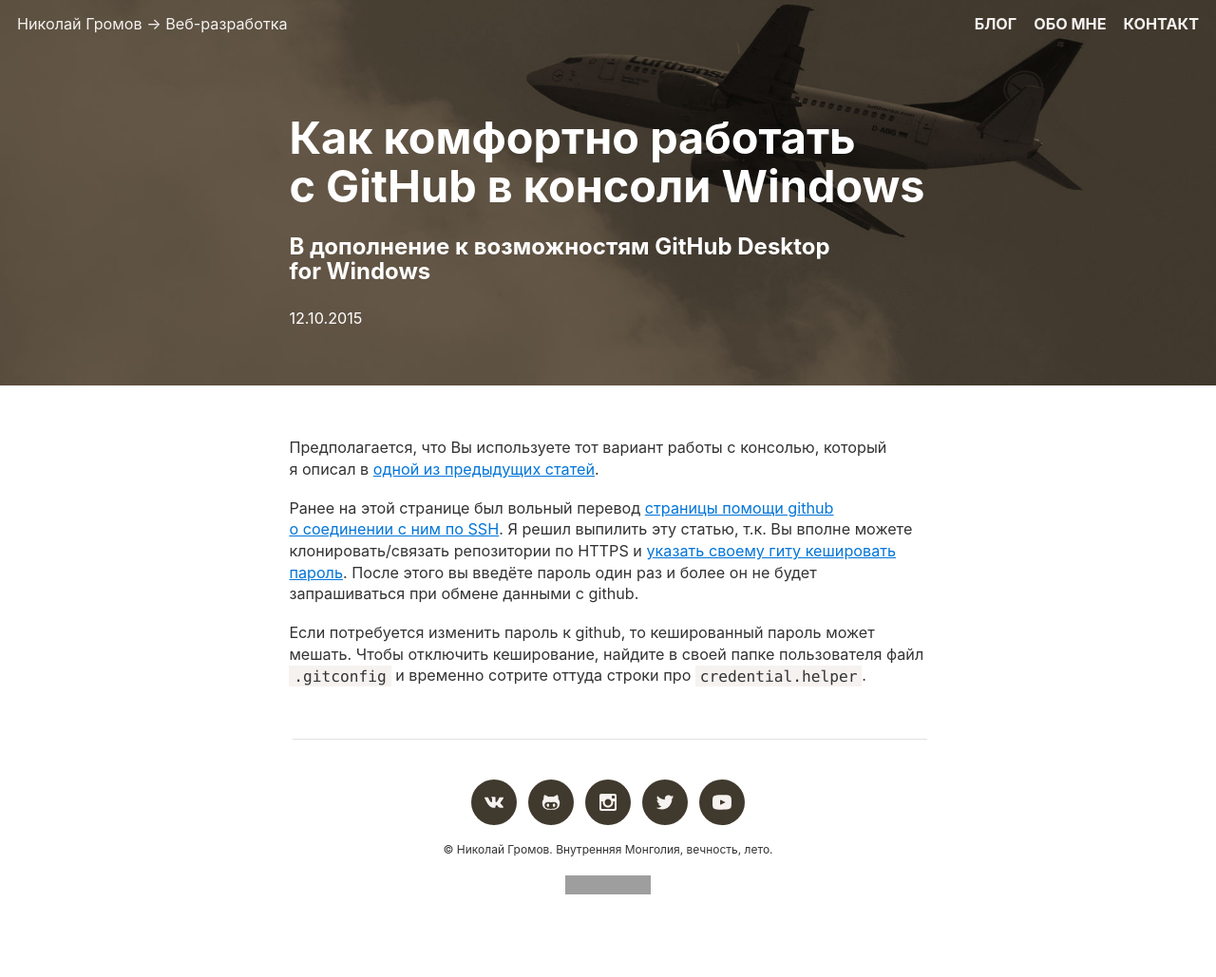
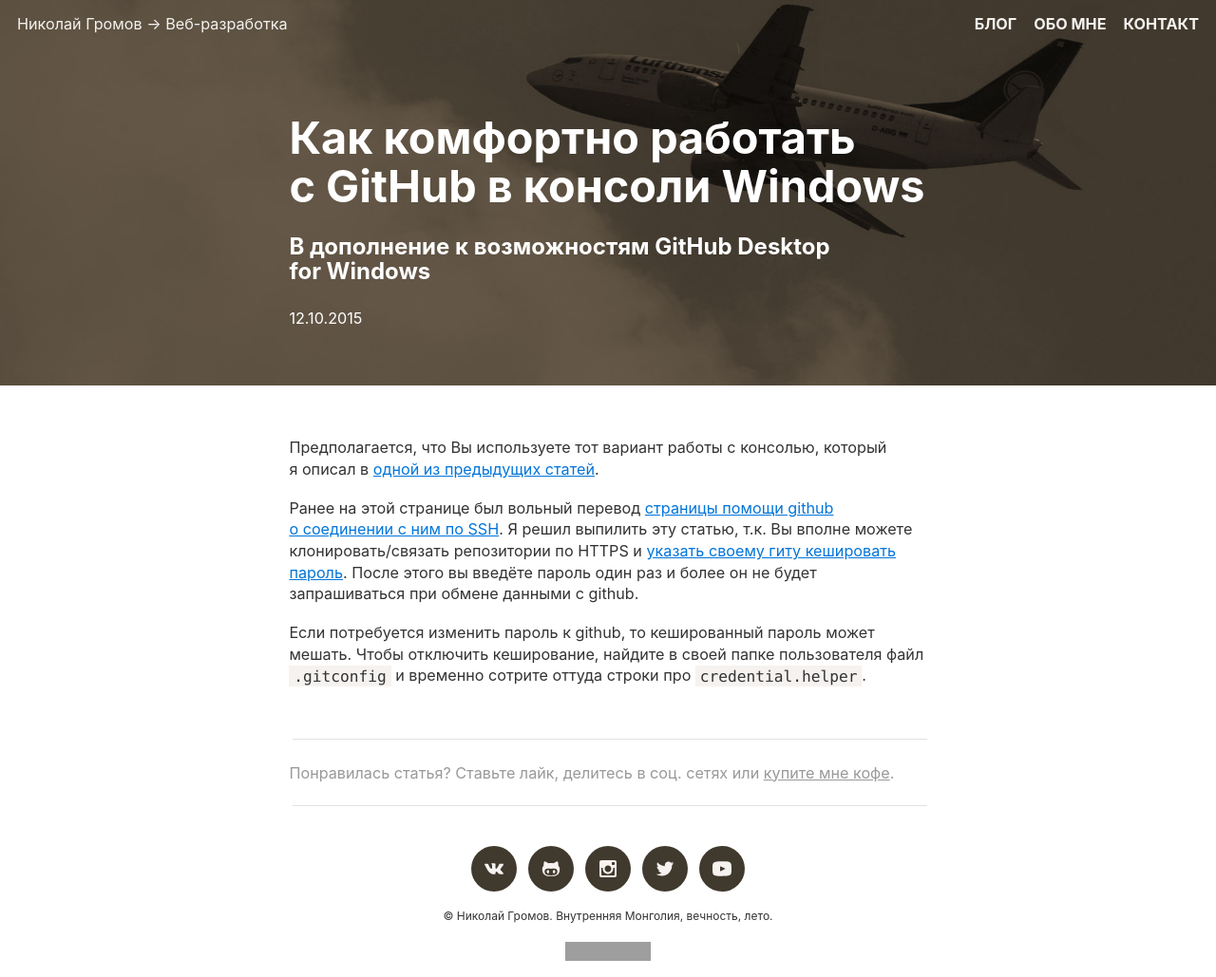
Before and after one commit to nicothin/nicothin.github.io, a Jekyll site: the page built from _posts/2015-10-12-kak-komfortno-rabotat-s-github-v-konsoli-windows.md, in a window 1280 px wide. Shown: the whole page at 95% size. Built offline with Jekyll 4.4.1, drawn with Linux system fonts in a browser that asks for light colours; comment, search, counter and statistics services are not loaded; before the commit the page ends 958 px from its top, so only the background shows below that; grey boxes are pictures that could not be loaded.

Commit message:
Статьи: добавил призыв лайкнуть и купить кофе

```diff
--- a/_layouts/post.html
+++ b/_layouts/post.html
@@ -57,6 +57,10 @@
       | replace: " Для ", " Для "
       | replace: "это же", "это же"
     }}
+  </div>
+
+  <div class="post__donate">
+    Понравилась статья? Ставьте лайк, делитесь в&nbsp;соц.&nbsp;сетях или&nbsp;<a href="https://money.yandex.ru/to/41001252765094/100">купите мне кофе</a>.
   </div>
 
   <div id="gitmentContainer" class="comments"></div>
--- a/_sass/_post.scss
+++ b/_sass/_post.scss
@@ -1,6 +1,7 @@
 .post {
 
-  &__content {
+  &__content,
+  &__donate {
     @include content();
     position: relative;
     padding-bottom: 3rem;
@@ -15,4 +16,14 @@
       background-color: $gray-lighter;
     }
   }
+
+  &__donate {
+    color: $gray-light;
+    padding-top: 2rem;
+    padding-bottom: 2rem;
+
+    a {
+      color: $gray-light;
+    }
+  }
 }
```
Also changed, not shown: other parts of _layouts/post.html (+1 -1 lines).
